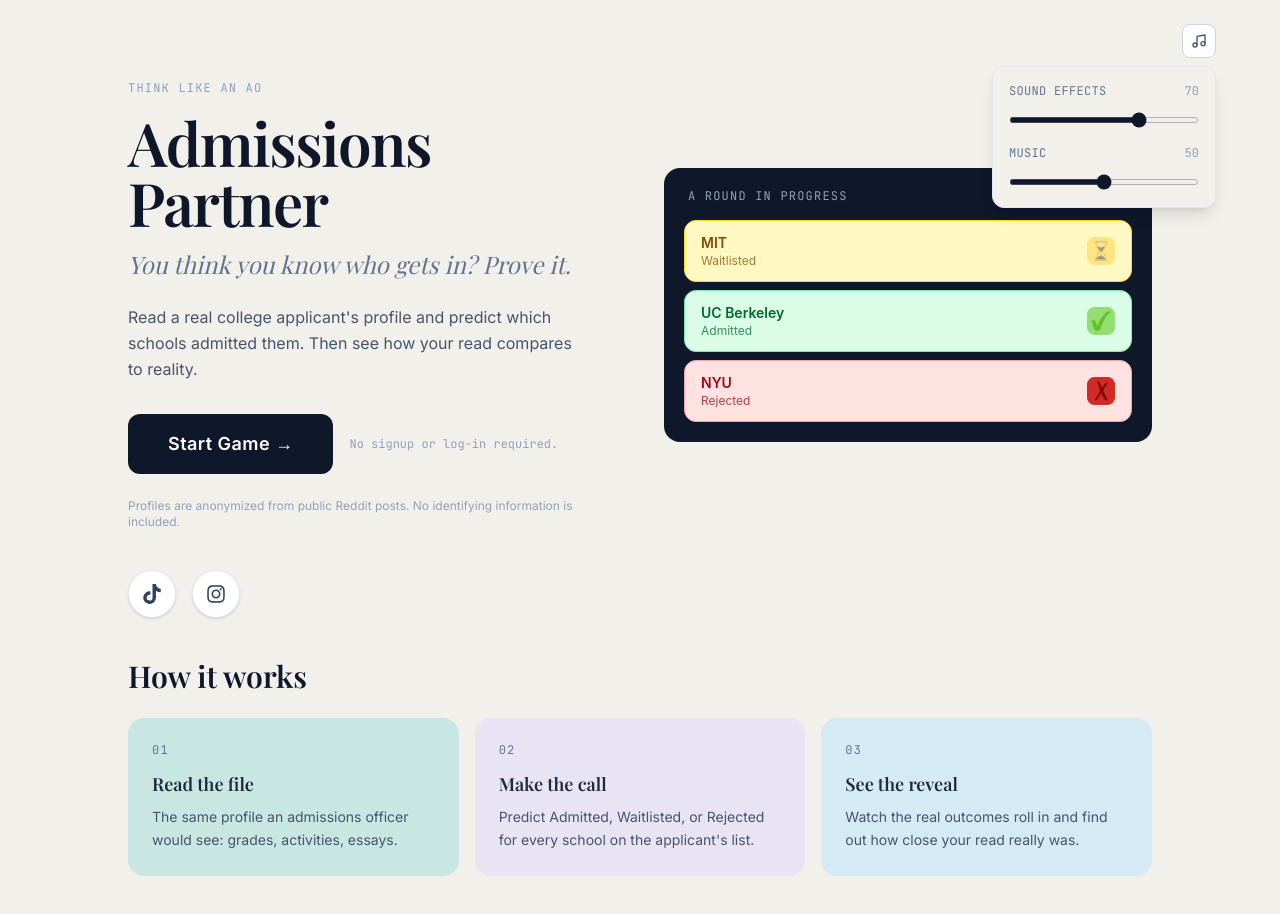
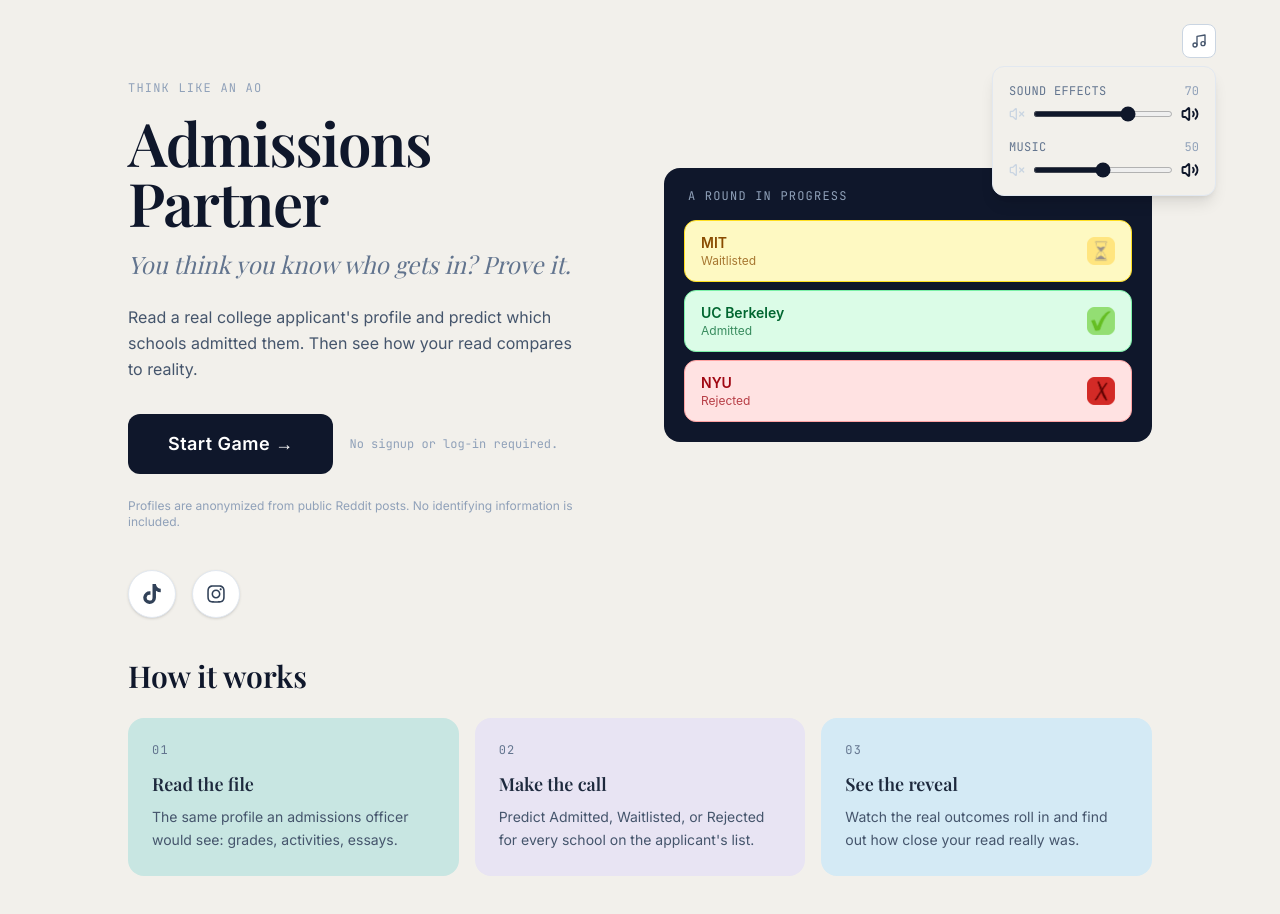
Before and after one commit to saatvikKundoor/Admissions-Simulator, a React (Vite) app: page / in a window 1280 px wide. Both pictures are taken after a click on the button "Sound Settings". Shown: the top 914 px of the page. Built offline with nearby package versions, Linux system fonts and the light colour scheme; no server answers.

Commit message:
Add Sound off and Sound On icons to MusicMenu

```diff
--- a/src/components/MusicMenu.jsx
+++ b/src/components/MusicMenu.jsx
@@ -21,6 +21,30 @@ function MusicIcon({ className }) {
   )
 }
 
+function VolumeXIcon({ className, strokeWidth = 2 }) {
+  return (
+    <svg xmlns="http://www.w3.org/2000/svg" width="24" height="24" viewBox="0 0 24 24"
+         fill="none" stroke="currentColor" strokeWidth={strokeWidth} strokeLinecap="round"
+         strokeLinejoin="round" className={className}>
+      <path d="M11 4.702a.705.705 0 0 0-1.203-.498L6.413 7.587A1.4 1.4 0 0 1 5.416 8H3a1 1 0 0 0-1 1v6a1 1 0 0 0 1 1h2.416a1.4 1.4 0 0 1 .997.413l3.383 3.384A.705.705 0 0 0 11 19.298z" />
+      <line x1="22" x2="16" y1="9" y2="15" />
+      <line x1="16" x2="22" y1="9" y2="15" />
+    </svg>
+  )
+}
+
+function Volume2Icon({ className, strokeWidth = 2 }) {
+  return (
+    <svg xmlns="http://www.w3.org/2000/svg" width="24" height="24" viewBox="0 0 24 24"
+         fill="none" stroke="currentColor" strokeWidth={strokeWidth} strokeLinecap="round"
+         strokeLinejoin="round" className={className}>
+      <path d="M11 4.702a.705.705 0 0 0-1.203-.498L6.413 7.587A1.4 1.4 0 0 1 5.416 8H3a1 1 0 0 0-1 1v6a1 1 0 0 0 1 1h2.416a1.4 1.4 0 0 1 .997.413l3.383 3.384A.705.705 0 0 0 11 19.298z" />
+      <path d="M16 9a5 5 0 0 1 0 6" />
+      <path d="M19.364 18.364a9 9 0 0 0 0-12.728" />
+    </svg>
+  )
+}
+
 function VolumeSlider({ label, value, onChange }) {
   function handleChange(next) {
      // Quantize to every 4 points so a fast drag doesn't fire a tick per
@@ -31,6 +55,9 @@ function VolumeSlider({ label, value, onChange }) {
      }
      onChange(next)
    }
+
+  const isMuted = value === 0
+
   return (
     <div className="mb-4 last:mb-0">
       <div className="flex items-center justify-between mb-1.5">
@@ -43,6 +70,11 @@ function VolumeSlider({ label, value, onChange }) {
           {value}
         </span>
       </div>
+      <div className="flex items-center gap-2">
+        <VolumeXIcon
+          className={`shrink-0 transition-colors ${isMuted ? 'w-4.5 h-4.5 text-slate-900' : 'w-4 h-4 text-slate-300'}`}
+          strokeWidth={isMuted ? 2.5 : 2}
+        />
         <input
           type="range"
           min={0}
@@ -51,8 +83,13 @@ function VolumeSlider({ label, value, onChange }) {
           value={value}
           onChange={(e) => handleChange(Number(e.target.value))}
           style={{ accentColor: '#0f172a' }}
-        className="w-full h-1.5 cursor-pointer"
+          className="flex-1 h-1.5 cursor-pointer"
         />
+        <Volume2Icon
+          className={`shrink-0 transition-colors ${!isMuted ? 'w-4.5 h-4.5 text-slate-900' : 'w-4 h-4 text-slate-300'}`}
+          strokeWidth={!isMuted ? 2.5 : 2}
+        />
+      </div>
     </div>
   )
 }
```
Lines whose indentation alone changed are shown as unchanged.
